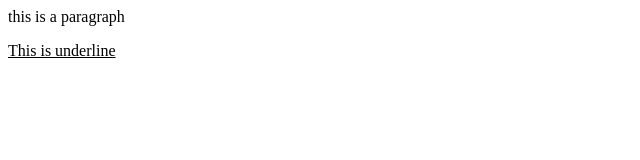
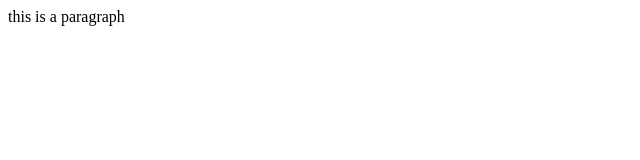
Before and after one commit to titukagit/localrepo, a plain HTML site: page index.html in a window 1280 px wide. Shown: the whole page, without its empty margins (0-640 px from the left). Drawn offline with Linux system fonts and the light colour scheme.

Commit message:
remove u tag from sahil

```diff
--- a/index.html
+++ b/index.html
@@ -1,2 +1 @@
 <p>this is a paragraph</p>
-<u>This is underline</u>
```
